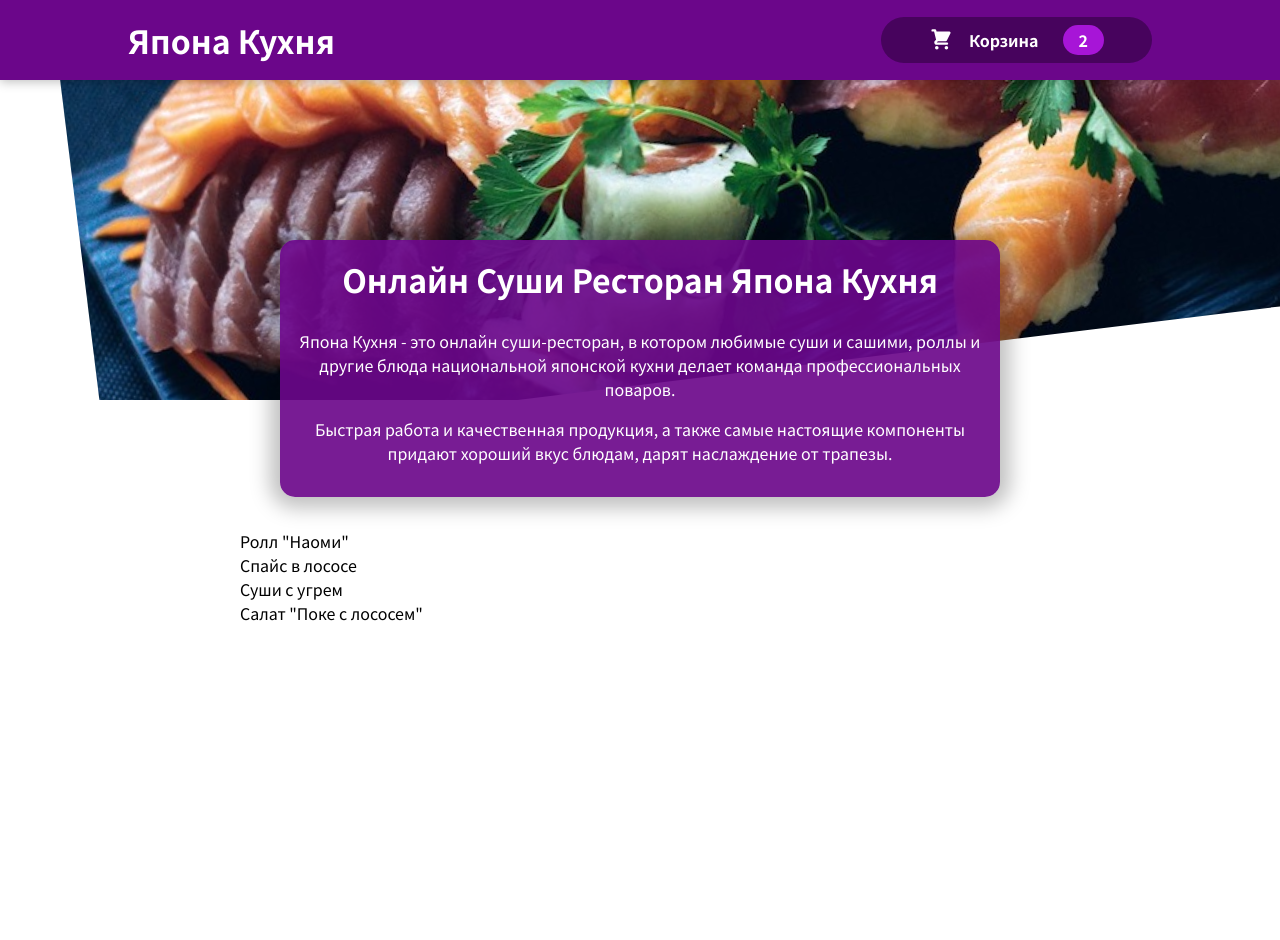
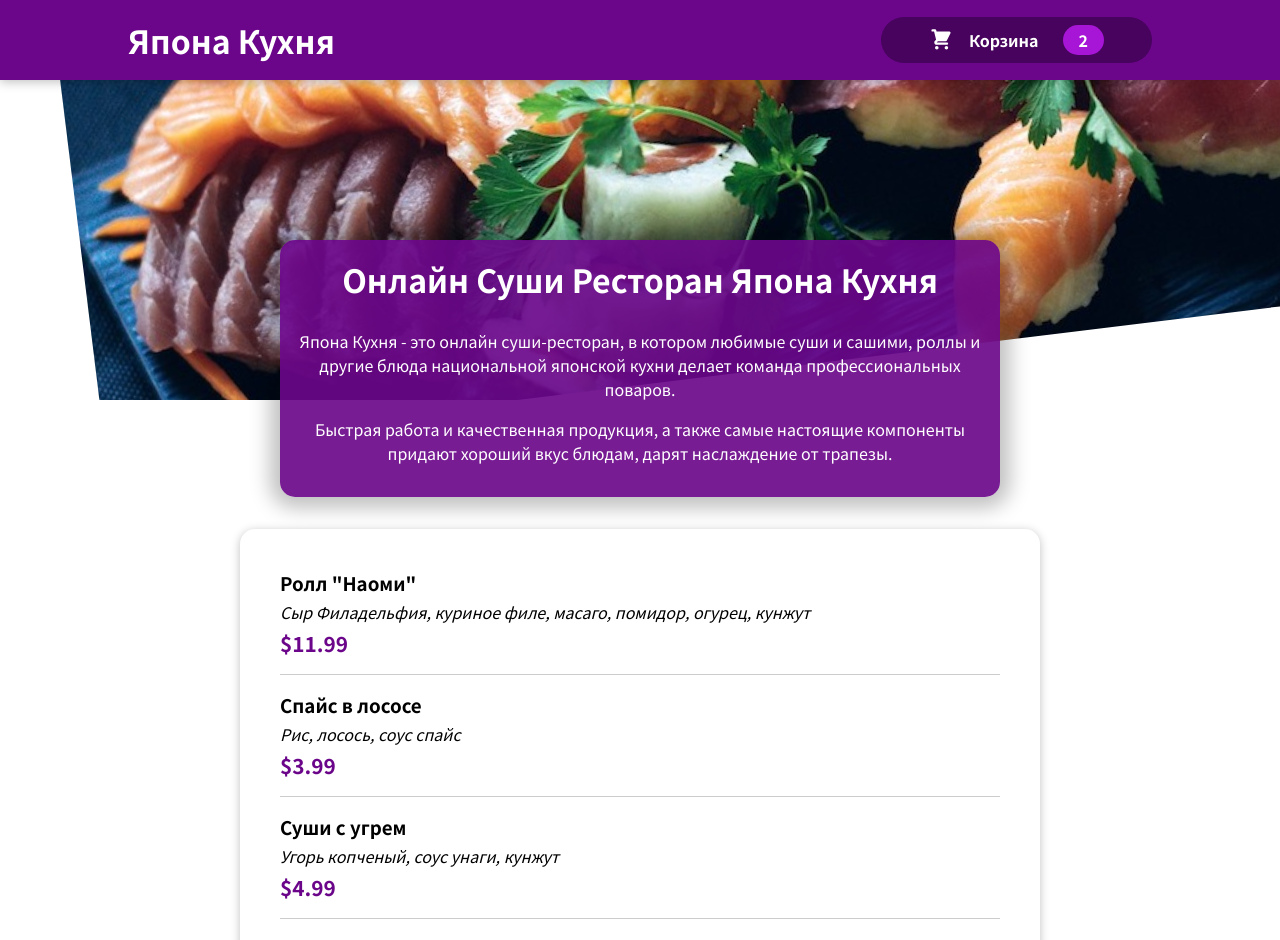
Before and after one commit to MityaDV/react-food-order-app, a React (Create React App) app: page / in a window 1280 px wide. Shown: the top 940 px of the page. Before the commit the page ends 800 px from the top, so only its background shows below. Built offline with nearby package versions, Linux system fonts and the light colour scheme.

Commit message:
118. Отображение Блюд

```diff
--- /dev/null
+++ b/src/components/Meals/MealItem/MealItem.js
@@ -0,0 +1,17 @@
+import styles from './MealItem.module.css';
+
+const MealItem = (props) => {
+  const formattedPrice = `$${props.price.toFixed(2)}`;
+
+  return (
+    <li className={styles.meal}>
+      <div>
+        <h3>{props.name}</h3>
+        <div className={styles.description}>{props.description}</div>
+        <div className={styles.price}>{formattedPrice}</div>
+      </div>
+      <div></div>
+    </li>
+  );
+};
+export default MealItem;
--- /dev/null
+++ b/src/components/Meals/MealItem/MealItem.module.css
@@ -0,0 +1,22 @@
+.meal {
+    display: flex;
+    justify-content: space-between;
+    margin: 1rem;
+    padding-bottom: 1rem;
+    border-bottom: 1px solid #ccc;
+}
+
+.meal h3 {
+    margin: 0 0 0.25rem 0;
+}
+
+.description {
+    font-style: italic;
+}
+
+.price {
+    margin-top: 0.25rem;
+    font-weight: bold;
+    color: #6b068a;
+    font-size: 1.3rem;
+}
--- /dev/null
+++ b/src/components/Meals/MealItem/MealItemForm.js
@@ -0,0 +1,2 @@
+const MealItemForm = (props) => {};
+export default MealItemForm;
--- a/src/components/Meals/MealList.js
+++ b/src/components/Meals/MealList.js
@@ -1,4 +1,6 @@
 import styles from './MealList.module.css';
+import Card from '../UI/Card';
+import MealItem from './MealItem/MealItem';
 
 const DUMMY_MEALS = [
   {
@@ -31,12 +33,19 @@
 
 const MealList = (props) => {
   const mealList = DUMMY_MEALS.map((meal) => (
-    <li key={meal.id}>{meal.name}</li>
+    <MealItem
+      key={meal.id}
+      name={meal.name}
+      description={meal.description}
+      price={meal.price}
+    />
   ));
 
   return (
     <section className={styles.meals}>
-      <ul>{mealList}</ul>
+      <Card>
+        <ul>{mealList}</ul>
+      </Card>
     </section>
   );
 };
--- /dev/null
+++ b/src/components/UI/Card.js
@@ -0,0 +1,6 @@
+import styles from './Card.module.css';
+
+const Card = (props) => {
+  return <div className={styles.card}>{props.children}</div>;
+};
+export default Card;
--- /dev/null
+++ b/src/components/UI/Card.module.css
@@ -0,0 +1,6 @@
+.card {
+    padding: 1.5rem;
+    box-shadow: 0 2px 10px rgba(0, 0, 0, 0.25);
+    border-radius: 15px;
+    background-color: white;
+}
```
Also changed, not shown: src/components/Meals/MealItem/MealItemForm.module.css (added, +20 -0 lines), 1 other file (tests, documents, lock files or other folders).
